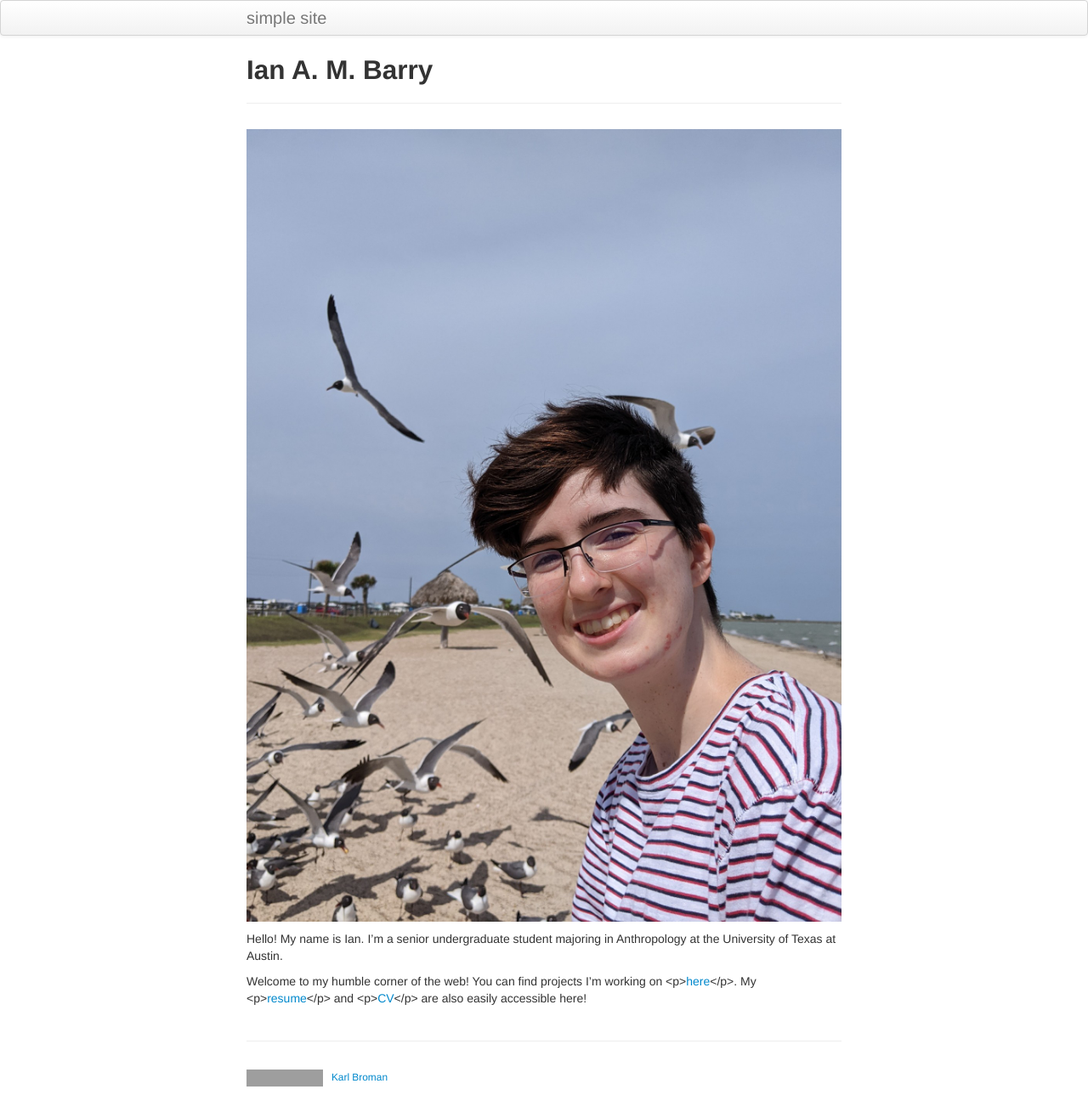
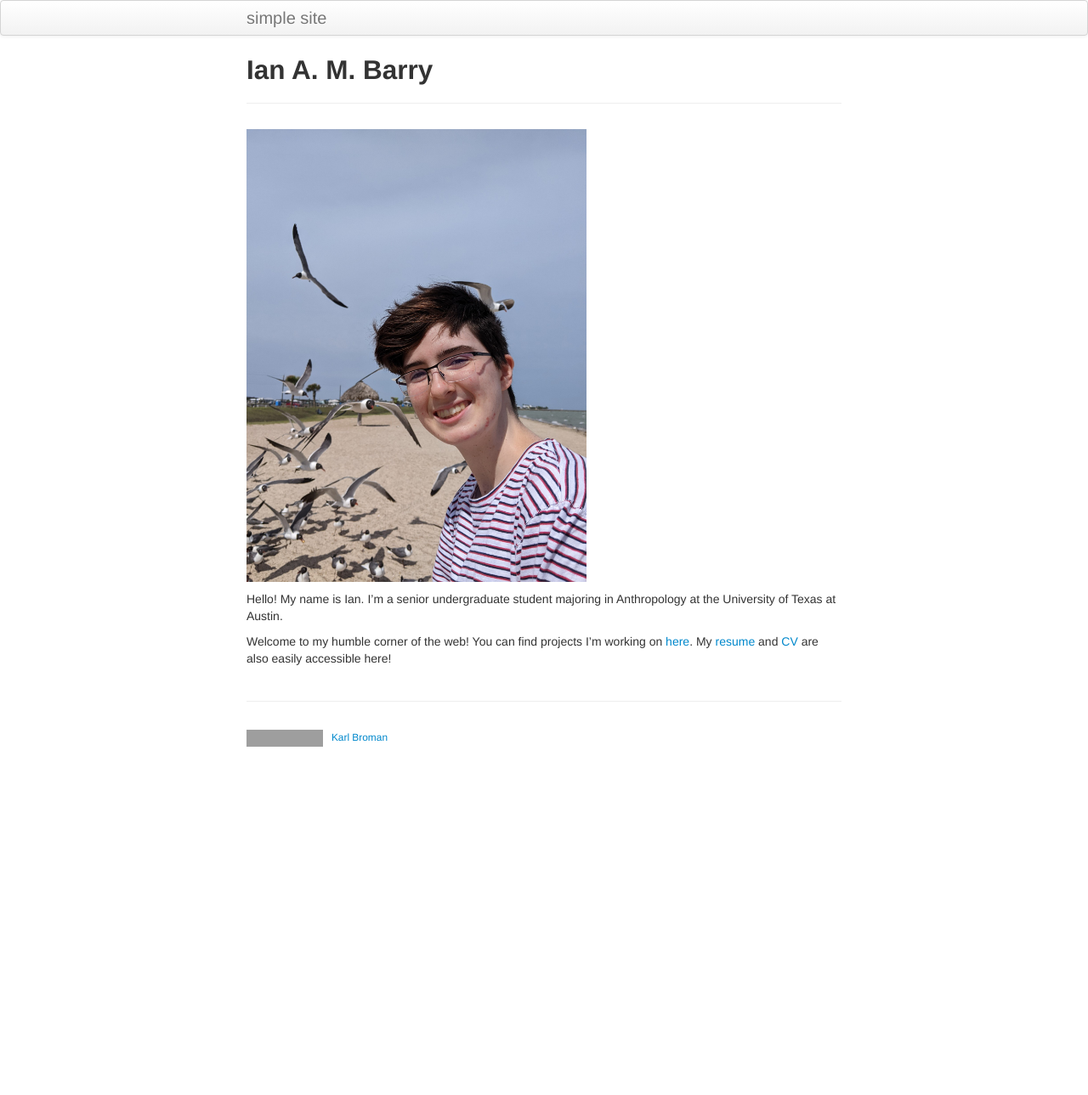
Before and after one commit to IanABarry/IanABarry.github.io, a Jekyll site: the page built from index.md, in a window 1280 px wide. Shown: the whole page at 85% size. Built offline with Jekyll 4.4.1, drawn with Linux system fonts in a browser that asks for light colours; after the commit the page ends 900 px from its top, so only the background shows below that; some of the changed lines change nothing that is shown; grey boxes are pictures that could not be loaded.

Commit message:
Resizing image and fixing links

```diff
--- a/index.md
+++ b/index.md
@@ -3,8 +3,10 @@ layout: page
 title: Ian A. M. Barry
 ---
 
-<img src="ian.jpg">
+<img src="ian.jpg"
+     width="400"
+     height="500" />
 
 Hello! My name is Ian. I'm a senior undergraduate student majoring in Anthropology at the University of Texas at Austin.
 
-Welcome to my humble corner of the web! You can find projects I'm working on <p><a href="/projects">here</a></p>. My <p><a href="/resume">resume</a></p> and <p><a href="/cv">CV</a></p> are also easily accessible here!
+Welcome to my humble corner of the web! You can find projects I'm working on <a href="/projects">here</a>. My <a href="/resume">resume</a> and <a href="/cv">CV</a> are also easily accessible here!
```
